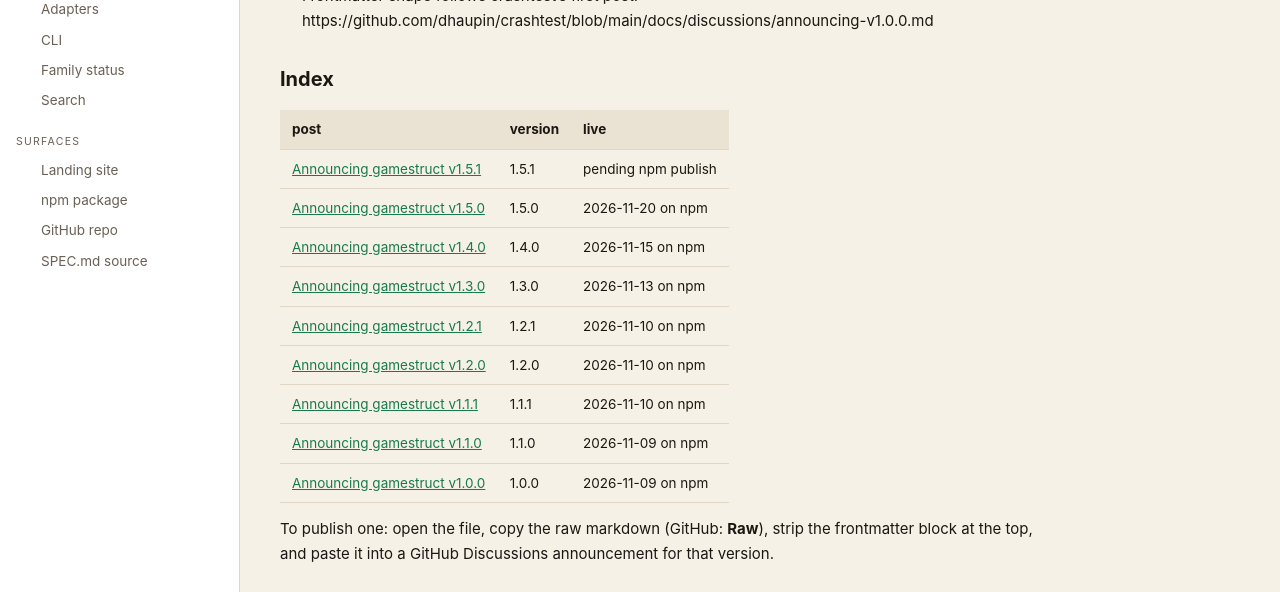
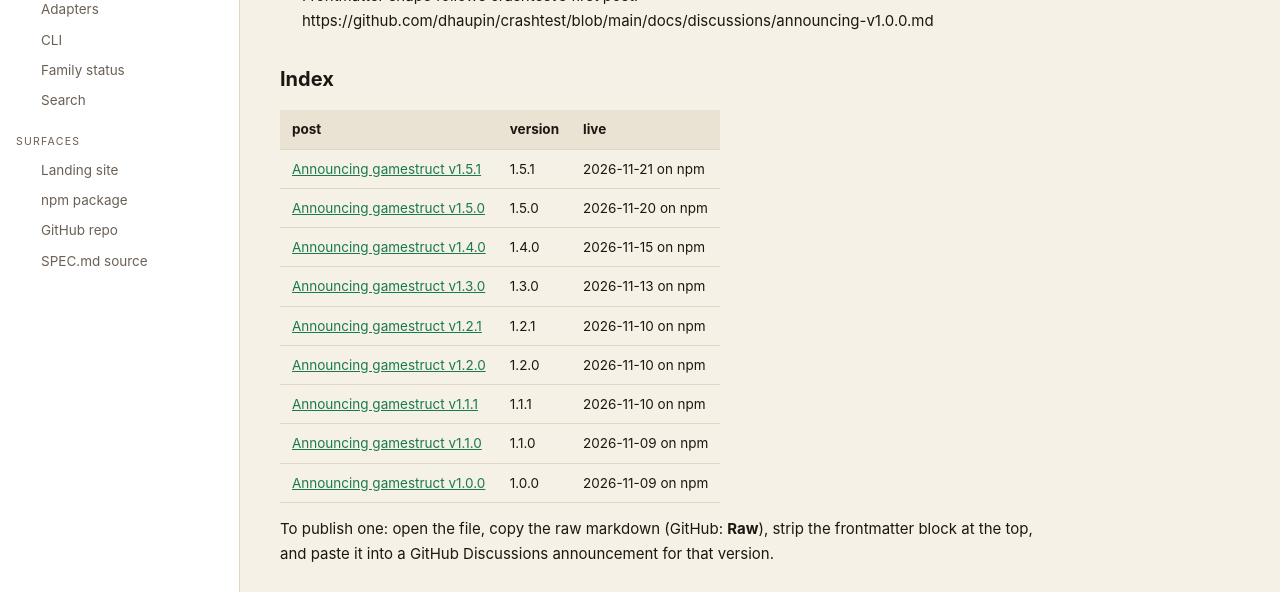
Before and after one commit to dhaupin/gamestruct, a Jekyll site: the page built from docs/discussions/index.md, in a window 1280 px wide and 1212 px high. Shown: the part 456-1048 px from the top of the window. Built offline with Jekyll 4.4.1, drawn with Linux system fonts in a browser that asks for light colours.

Commit message:
docs: mark v1.5.1 live on npm and correct the regression-test count (#43)
The release post said four new regression tests; the diff adds five
(the fifth is the throwing-invalidator case). The index row still read
"pending npm publish" after the ladder went green.

Co-authored-by: openhands <openhands@all-hands.dev>

```diff
--- a/docs/discussions/index.md
+++ b/docs/discussions/index.md
@@ -23,7 +23,7 @@ Source of truth (link-not-copy): https://github.com/dhaupin/crashtest/blob/main/
 
 | post | version | live |
 | --- | --- | --- |
-| [Announcing gamestruct v1.5.1](/gamestruct/discussions/announcing-v1.5.1/) | 1.5.1 | pending npm publish |
+| [Announcing gamestruct v1.5.1](/gamestruct/discussions/announcing-v1.5.1/) | 1.5.1 | 2026-11-21 on npm |
 | [Announcing gamestruct v1.5.0](/gamestruct/discussions/announcing-v1.5.0/) | 1.5.0 | 2026-11-20 on npm |
 | [Announcing gamestruct v1.4.0](/gamestruct/discussions/announcing-v1.4.0/) | 1.4.0 | 2026-11-15 on npm |
 | [Announcing gamestruct v1.3.0](/gamestruct/discussions/announcing-v1.3.0/) | 1.3.0 | 2026-11-13 on npm |
```
Also changed, not shown: docs/discussions/announcing-v1.5.1.md (+1 -1 lines).
